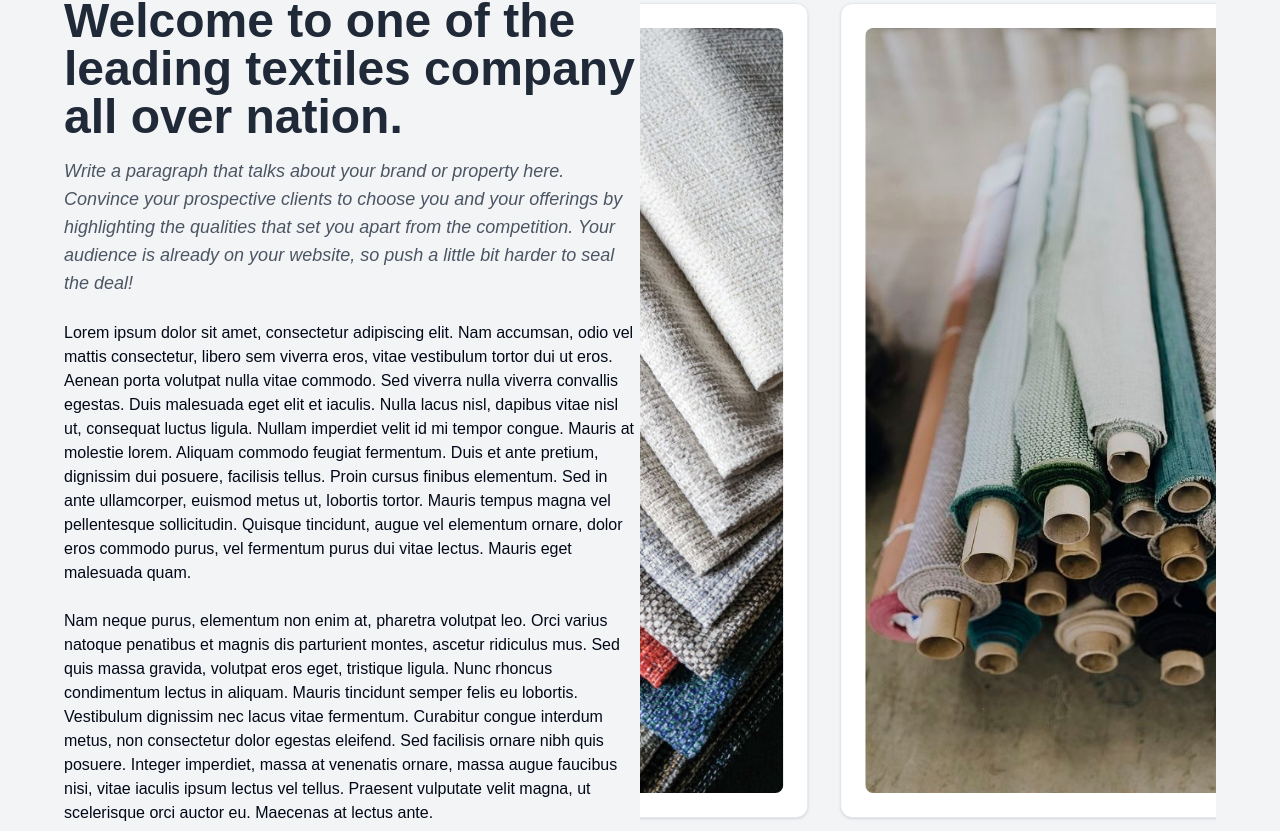
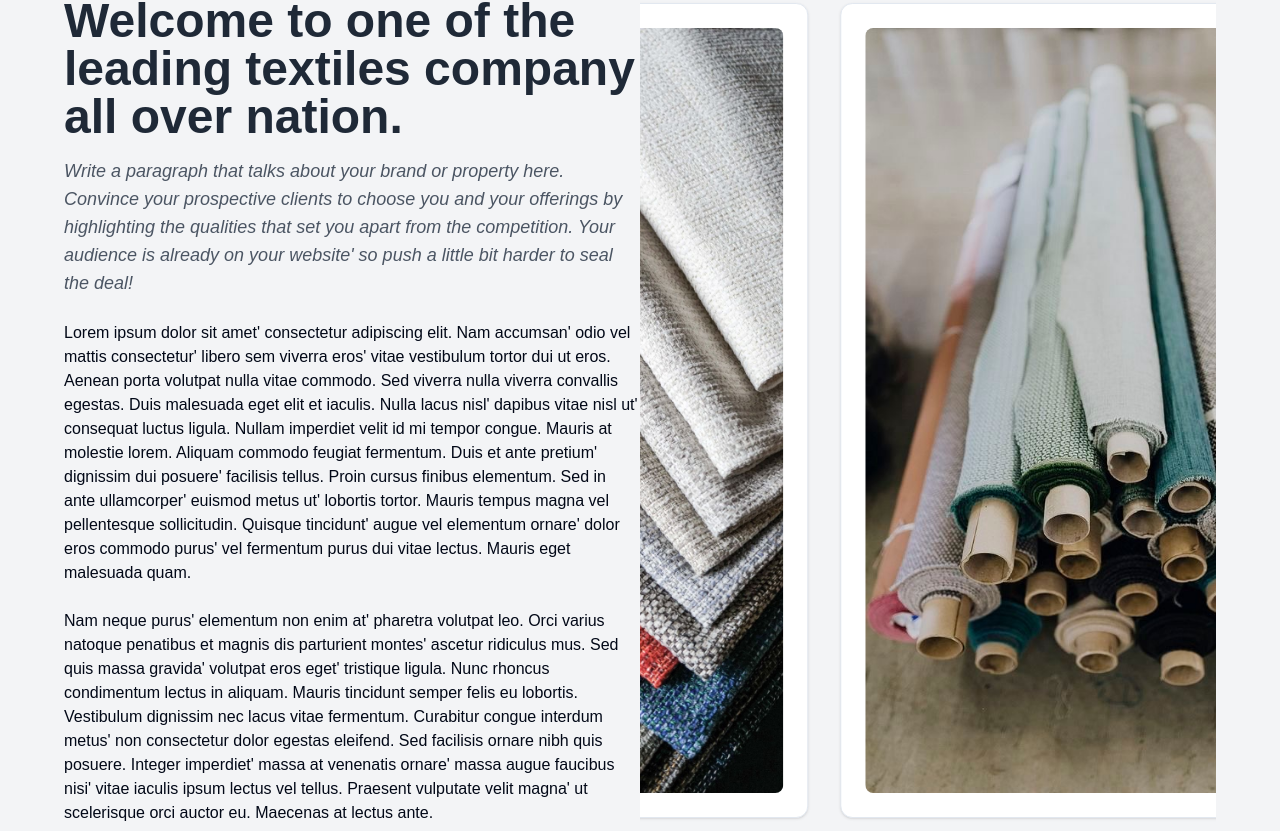
Before and after one commit to 3liantte/helmtex, a Next.js app: page / in a window 1280 px wide. Shown: the part 869-1700 px from the top of the page. Built offline with nearby package versions, Linux system fonts and the light colour scheme.

Commit message:
syntax fix

```diff
--- a/components/InfoSection/InfoSection.js
+++ b/components/InfoSection/InfoSection.js
@@ -43,24 +43,24 @@ const InfoSection = () => {
         <p className="text-lg text-gray-600 italic mb-6">
           Write a paragraph that talks about your brand or property here.
           Convince your prospective clients to choose you and your offerings by highlighting the qualities that set you apart from the competition.
-          Your audience is already on your website, so push a little bit harder to seal the deal!
+          Your audience is already on your website&apos; so push a little bit harder to seal the deal!
         </p>
         <p>
-            Lorem ipsum dolor sit amet, consectetur adipiscing elit. Nam accumsan, odio vel mattis consectetur,
-            libero sem viverra eros, vitae vestibulum tortor dui ut eros. Aenean porta volutpat nulla vitae commodo.
-            Sed viverra nulla viverra convallis egestas. Duis malesuada eget elit et iaculis. Nulla lacus nisl, dapibus vitae nisl ut,
+            Lorem ipsum dolor sit amet&apos; consectetur adipiscing elit. Nam accumsan&apos; odio vel mattis consectetur&apos;
+            libero sem viverra eros&apos; vitae vestibulum tortor dui ut eros. Aenean porta volutpat nulla vitae commodo.
+            Sed viverra nulla viverra convallis egestas. Duis malesuada eget elit et iaculis. Nulla lacus nisl&apos; dapibus vitae nisl ut&apos;
             consequat luctus ligula. Nullam imperdiet velit id mi tempor congue. Mauris at molestie lorem. Aliquam commodo feugiat fermentum.
-            Duis et ante pretium, dignissim dui posuere, facilisis tellus. Proin cursus finibus elementum. Sed in ante ullamcorper, euismod metus ut,
-            lobortis tortor. Mauris tempus magna vel pellentesque sollicitudin. Quisque tincidunt, augue vel elementum ornare, dolor eros commodo purus,
+            Duis et ante pretium&apos; dignissim dui posuere&apos; facilisis tellus. Proin cursus finibus elementum. Sed in ante ullamcorper&apos; euismod metus ut&apos;
+            lobortis tortor. Mauris tempus magna vel pellentesque sollicitudin. Quisque tincidunt&apos; augue vel elementum ornare&apos; dolor eros commodo purus&apos;
             vel fermentum purus dui vitae lectus. Mauris eget malesuada quam.
         </p>
             <br />
         <p>
-            Nam neque purus, elementum non enim at, pharetra volutpat leo. Orci varius natoque penatibus et magnis dis parturient montes,
-            ascetur ridiculus mus. Sed quis massa gravida, volutpat eros eget, tristique ligula. Nunc rhoncus condimentum lectus in aliquam. Mauris tincidunt
-            semper felis eu lobortis. Vestibulum dignissim nec lacus vitae fermentum. Curabitur congue interdum metus, non consectetur dolor egestas eleifend.
-            Sed facilisis ornare nibh quis posuere. Integer imperdiet, massa at venenatis ornare, massa augue faucibus nisi, vitae iaculis ipsum lectus vel tellus.
-            Praesent vulputate velit magna, ut scelerisque orci auctor eu. Maecenas at lectus ante.
+            Nam neque purus&apos; elementum non enim at&apos; pharetra volutpat leo. Orci varius natoque penatibus et magnis dis parturient montes&apos;
+            ascetur ridiculus mus. Sed quis massa gravida&apos; volutpat eros eget&apos; tristique ligula. Nunc rhoncus condimentum lectus in aliquam. Mauris tincidunt
+            semper felis eu lobortis. Vestibulum dignissim nec lacus vitae fermentum. Curabitur congue interdum metus&apos; non consectetur dolor egestas eleifend.
+            Sed facilisis ornare nibh quis posuere. Integer imperdiet&apos; massa at venenatis ornare&apos; massa augue faucibus nisi&apos; vitae iaculis ipsum lectus vel tellus.
+            Praesent vulputate velit magna&apos; ut scelerisque orci auctor eu. Maecenas at lectus ante.
         </p>
       </div>
 
```
